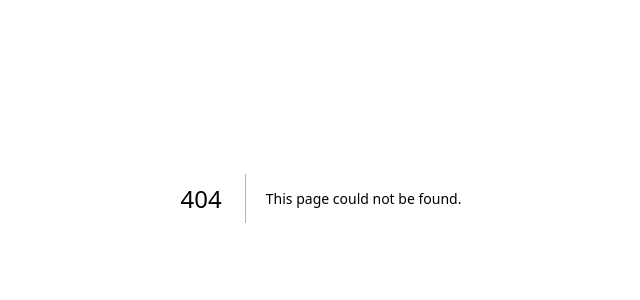
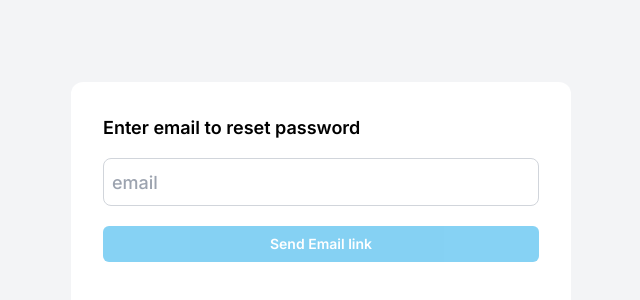
Before and after one commit to Vipulpandey007/Gossner-College, a Next.js app: page /forgotpassword in a window 1280 px wide. Before the commit this address had no page. Shown: the part 202-502 px from the top of the page, without its empty margins (319-959 px from the left). Built offline with nearby package versions, Linux system fonts and the light colour scheme.

Commit message:
Forgot password page created

```diff
--- /dev/null
+++ b/src/app/forgotpassword/page.jsx
@@ -0,0 +1,97 @@
+"use client";
+import Link from "next/link";
+import { useEffect, useState } from "react";
+import { useRouter } from "next/navigation";
+import axios from "axios";
+
+export default function GetResetPasswordLinkPage() {
+  const router = useRouter();
+  const [user, setUser] = useState({
+    email: "",
+  });
+
+  const [buttonDisabled, setButtonDisabled] = useState(true);
+  const [success, setSuccess] = useState(false);
+  const [error, setError] = useState(false);
+  const [loading, setLoading] = useState(false);
+
+  const checkButtonState = async () => {
+    if (!buttondisabled) {
+      const resetPassword = async () => {
+        try {
+          setLoading(true);
+          await axios.post("/api/users/resetpassword", user);
+          setSuccess(true);
+          setError(false);
+          console.log(user);
+        } catch (error) {
+          setError(true);
+          console.log(error.message);
+        } finally {
+          setLoading(false);
+        }
+      };
+      resetPassword();
+    }
+  };
+
+  useEffect(() => {
+    if (user.email.length > 0) {
+      setButtonDisabled(false);
+    } else {
+      setButtonDisabled(true);
+    }
+  }, [user]);
+
+  return (
+    <div className="flex items-center justify-center  min-h-screen py-2 bg-gray-100">
+      <div className="flex flex-col text-left w-full sm:w-[500px]  mx-4 sm:mx-0  text-lg font-medium p-8 text-black rounded-xl  bg-white">
+        {!success && (
+          <div className="flex flex-col">
+            <label htmlFor="email" className="text-[18px] font-semibold">
+              {loading ? "Sending..." : "Enter email to reset password"}
+            </label>
+            <input
+              className="text-gray-600 p-2 border border-gray-300 rounded-lg mt-4 h-12 focus:outline-none focus:border-gray-600"
+              type="email"
+              id="email"
+              value={user.email}
+              onChange={(e) => setUser({ ...user, email: e.target.value })}
+              placeholder="email"
+            />
+          </div>
+        )}
+
+        {success && (
+          <div>
+            <p className="text-[20px] font-semibold mt-2 text-sky-500">
+              Password reset link has been sent to your email
+            </p>
+            <Link href="/login">
+              <button className="flex my-5 justify-center rounded-md px-3 py-2 w-full text-sm font-semibold focus-visible:outline focus-visible:outline-2 focus-visible:outline-offset-2 bg-sky-500 hover:bg-sky-600 focus-visible:outline-sky-600 text-white">
+                Go to Login
+              </button>
+            </Link>
+          </div>
+        )}
+
+        {!success && (
+          <button
+            type="submit"
+            className={`flex my-5 justify-center rounded-md px-3 py-2 w-full text-sm font-semibold focus-visible:outline focus-visible:outline-2 focus-visible:outline-offset-2 bg-sky-500 hover:bg-sky-600 focus-visible:outline-sky-600 text-white ${
+              buttonDisabled ? "cursor-not-allowed opacity-50" : ""
+            }`}
+          >
+            Send Email link
+          </button>
+        )}
+
+        {error && (
+          <div className="flex items-center gap-2 font-bold text-red-500">
+            <p className="text-sm">Email not found</p>
+          </div>
+        )}
+      </div>
+    </div>
+  );
+}
--- a/src/app/forgotpasswordlink/page.jsx
+++ /dev/null
@@ -1 +0,0 @@
-"use client";
```
